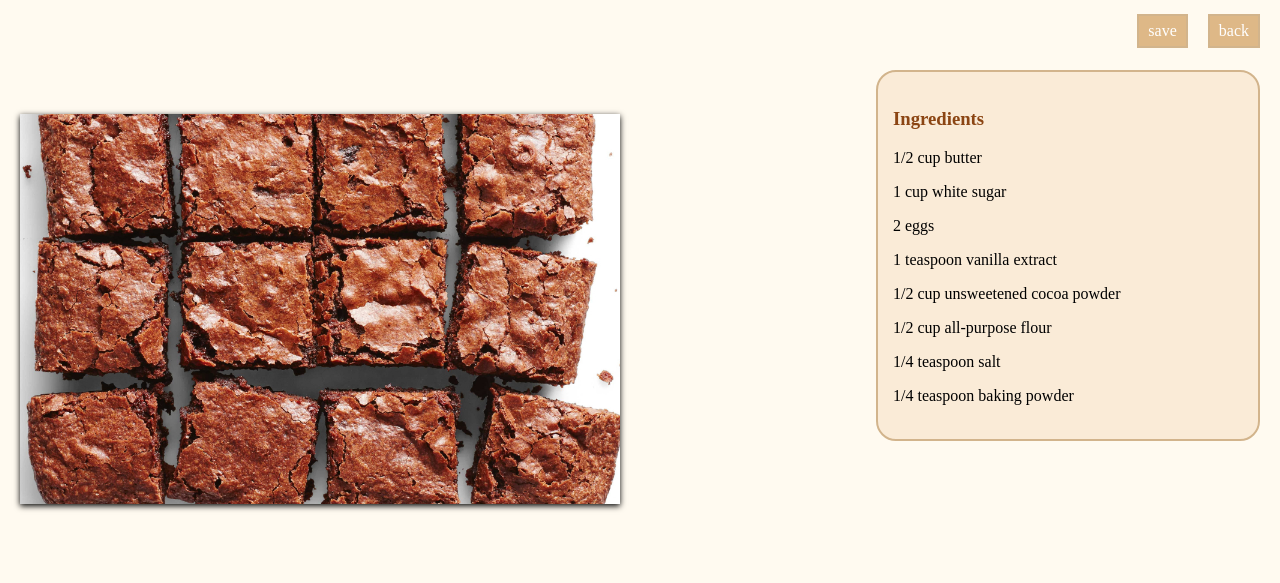
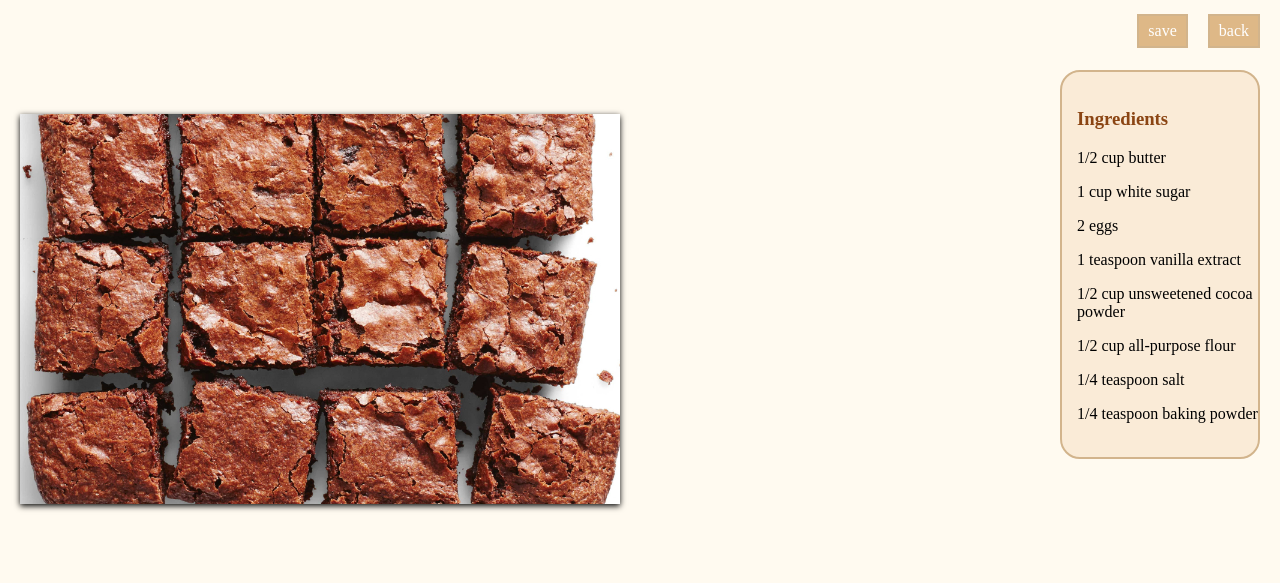
Before and after one commit to vpthenia/Easy-Recipe, a plain HTML site: page brownies.html in a window 1280 px wide. Shown: the part 217-800 px from the top of the page. Drawn offline with Linux system fonts and the light colour scheme.

Commit message:
Update style.css

```diff
--- a/style.css
+++ b/style.css
@@ -79,9 +79,11 @@ form{
 
 #ingredient{
   background-color:antiquewhite;
-  width:30%;
+  width:100%;
+  min-width: 100px;
+  max-width: 200px;
   height: auto;
-  max-height: 550px;
+  max-height: 600px;
   border-radius: 20px;
   float: right;
   margin-top: 20px;
@@ -97,6 +99,7 @@ form{
   border-radius: 8px;
   margin-left: 20px;
   margin-top: 600px;
+  margin-right: 20px;
   border: 2px solid tan;
 }
 
```
